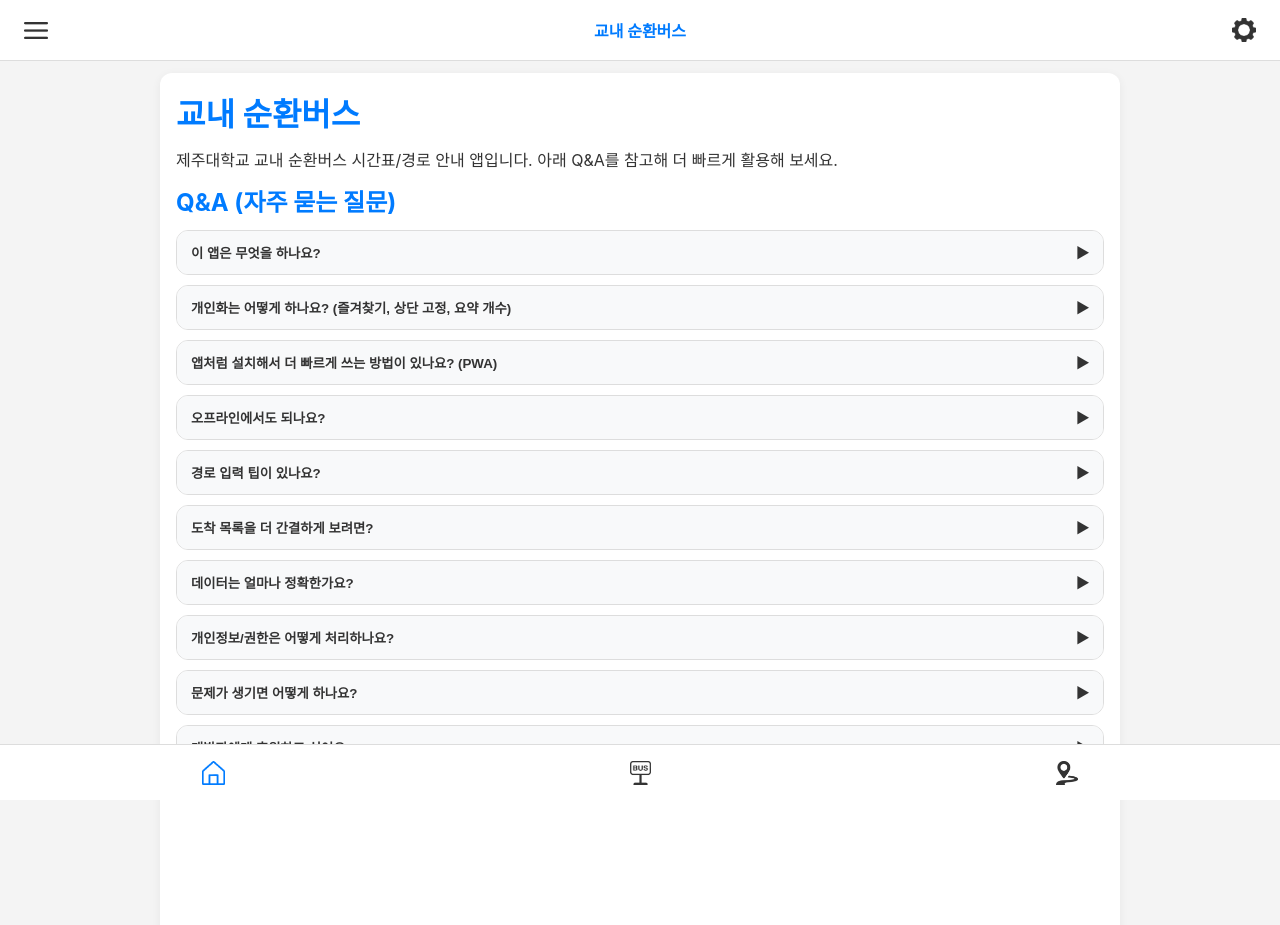
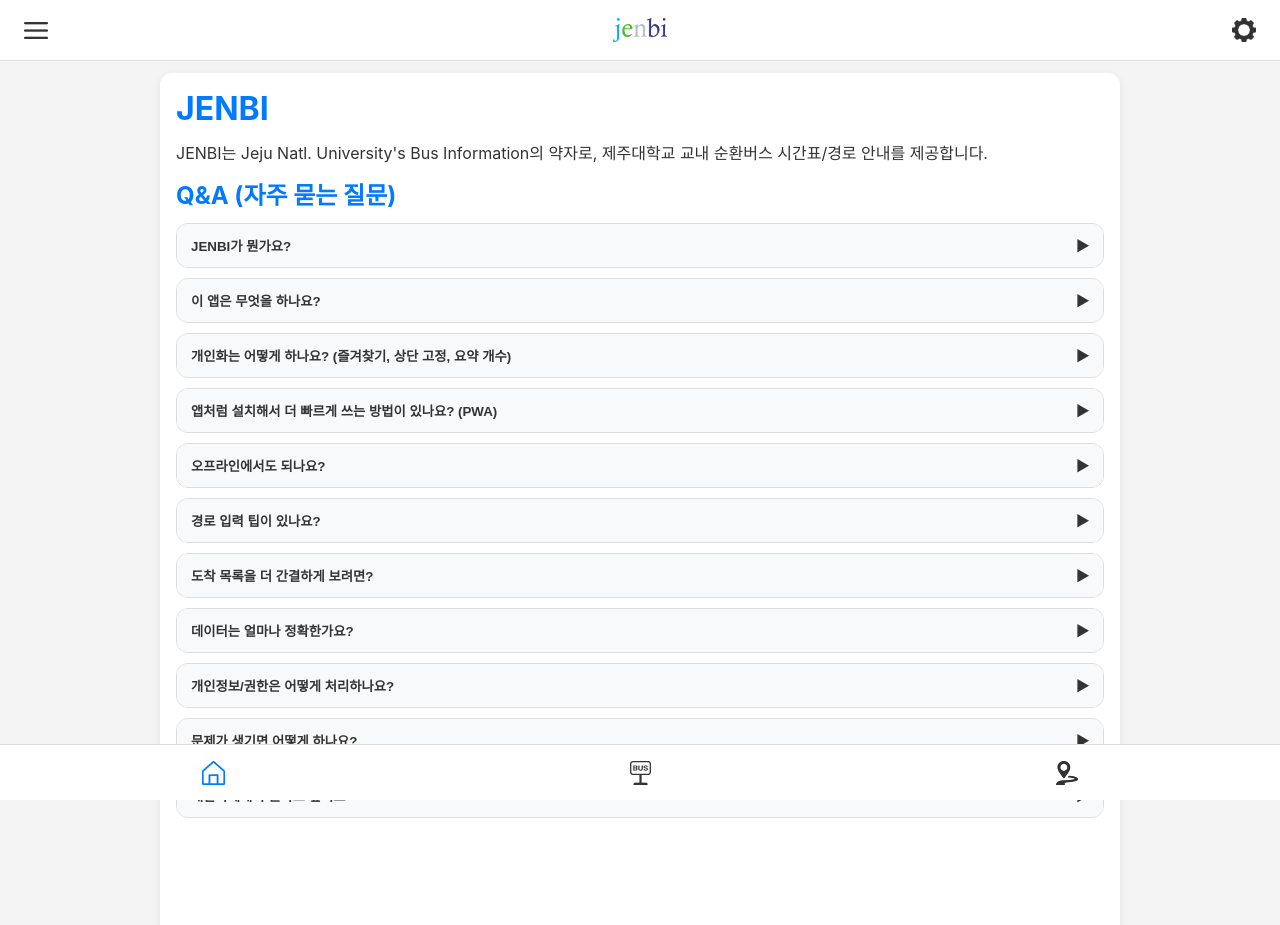
Before and after one commit to vividhyeok/jnubusinfo, a plain HTML site: page index.html in a window 1280 px wide. Drawn offline with Linux system fonts and the light colour scheme.

Commit message:
chore: organize assets into images/data/references; fix encoding; wrap-around routing; remove CW/CCW chip; rebrand to JENBI; add jenbi_logo.png and update headers

```diff
--- a/index.html
+++ b/index.html
@@ -3,10 +3,10 @@
 <head>
   <meta charset="utf-8" />
   <meta name="viewport" content="width=device-width, initial-scale=1" />
-  <title>제대버스앱</title>
+  <title>JENBI</title>
   <link rel="manifest" href="data/manifest.json">
   <meta name="theme-color" content="#007bff">
-  <meta name="description" content="제주대학교 교내 순환버스 시간표 및 경로 계산 앱">
+  <meta name="description" content="JENBI - Jeju Natl. University's Bus Information (제주대학교 교내 순환버스 시간표 및 경로 계산)">
   <link rel="stylesheet" href="styles.css">
 </head>
 <body>
@@ -14,7 +14,7 @@
     <button class="icon-btn" id="menu-btn" aria-label="메뉴" title="메뉴">
       <span class="icon-img i-menu" aria-hidden="true"></span>
     </button>
-    <div class="brand">교내 순환버스</div>
+  <div class="brand"><img src="images/jenbi_logo.png" alt="JENBI" style="height:24px; vertical-align:middle;"></div>
   <a class="icon-btn" href="setting.html" aria-label="설정" title="설정">
       <span class="icon-img i-setting" aria-hidden="true"></span>
     </a>
@@ -35,13 +35,19 @@
   </aside>
 
   <main class="container" style="margin-top:12px;">
-    <h1>교내 순환버스</h1>
-    <p>제주대학교 교내 순환버스 시간표/경로 안내 앱입니다. 아래 Q&A를 참고해 더 빠르게 활용해 보세요.</p>
+  <h1>JENBI</h1>
+  <p>JENBI는 Jeju Natl. University's Bus Information의 약자로, 제주대학교 교내 순환버스 시간표/경로 안내를 제공합니다.</p>
   <!-- 즐겨찾기 칩은 경로 계산 화면에서만 노출 -->
 
     <section>
       <h2>Q&A (자주 묻는 질문)</h2>
       <div class="qa-list" id="qa-list">
+  <div class="qa-item">
+          <button class="qa-toggle" type="button"><span>JENBI가 뭔가요?</span><span class="chev">▶</span></button>
+          <div class="qa-panel">
+            <p><strong>JENBI</strong>는 <em>JEju Natl. university's Bus Information</em>의 약자입니다. 제주대학교 교내 버스 정보를 빠르게 확인할 수 있도록 만든 PWA입니다.</p>
+          </div>
+        </div>
   <div class="qa-item">
           <button class="qa-toggle" type="button"><span>이 앱은 무엇을 하나요?</span><span class="chev">▶</span></button>
           <div class="qa-panel">
--- a/script.js
+++ b/script.js
@@ -689,7 +689,7 @@ function calculateRoute() {
     const hours = Math.floor(remaining / 60);
     const mins = remaining % 60;
     $routeResult.innerHTML = `
-      <p>금일 순환버스는 마감됐습니다.</p>
+  <p>금일 JENBI 기준 운행은 마감됐습니다.</p>
       <p><strong>마지막 차:</strong> ${minToHHMM(lastTime)}</p>
       <p><strong>남은 시간:</strong> ${hours}시간 ${mins}분</p>
     `;
```
Also changed, not shown: arrivals.html (+3 -3 lines), route.html (+3 -3 lines), setting.html (+1 -1 lines), data/manifest.json, images/jenbi_logo.png (added), link.txt.
